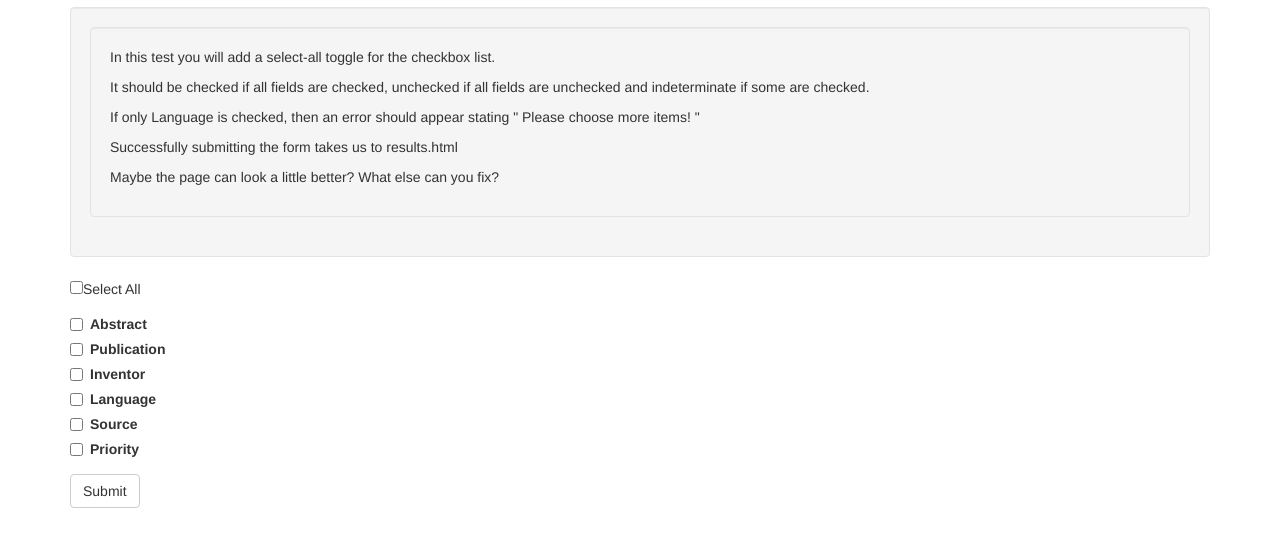
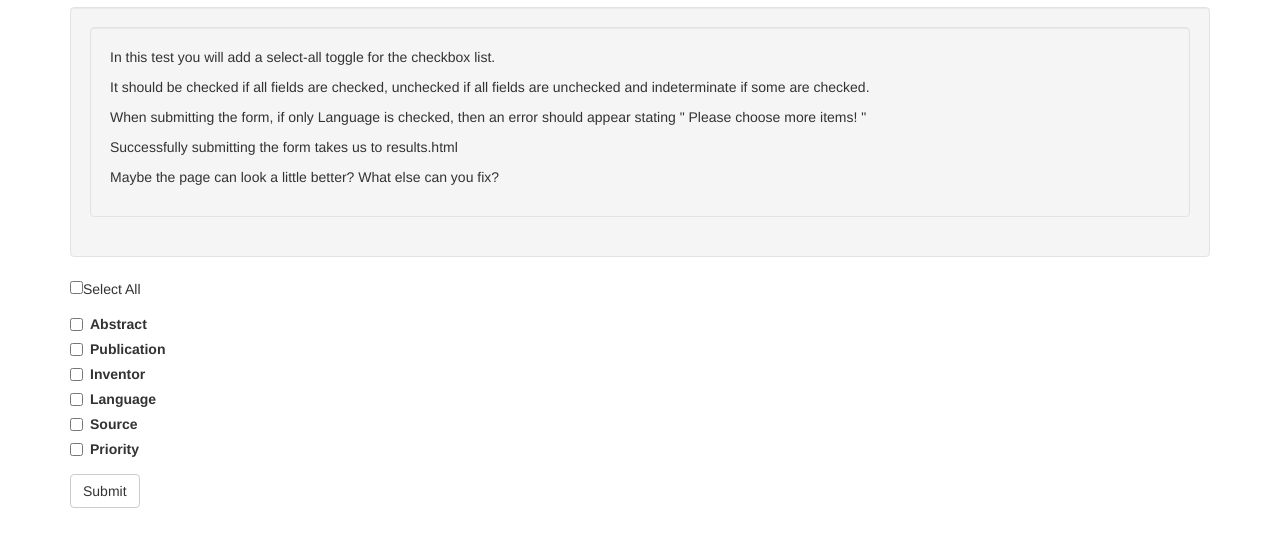
Before and after one commit to sshepard/TestMe_lite, a plain HTML site: page index.html in a window 1280 px wide. Shown: the part 63-610 px from the top of the page. Drawn offline with Linux system fonts and the light colour scheme.

Commit message:
Fixed some wording.

```diff
--- a/index.html
+++ b/index.html
@@ -22,7 +22,7 @@
 			<div class="well">
 				<p>In this test you will add a select-all toggle for the checkbox list.</p>
 			<p>It should be checked if all fields are checked, unchecked if all fields are unchecked and indeterminate if some are checked.</p>
-			<p>If only Language is checked, then an error should appear stating &quot; Please choose more items! &quot;</p>
+			<p>When submitting the form, if only Language is checked, then an error should appear stating &quot; Please choose more items! &quot;</p>
 			<p>Successfully submitting the form takes us to results.html</p>
 			<p>Maybe the page can look a little better? What else can you fix?</p>
 				</div>
```
Also changed, not shown: README.md.
